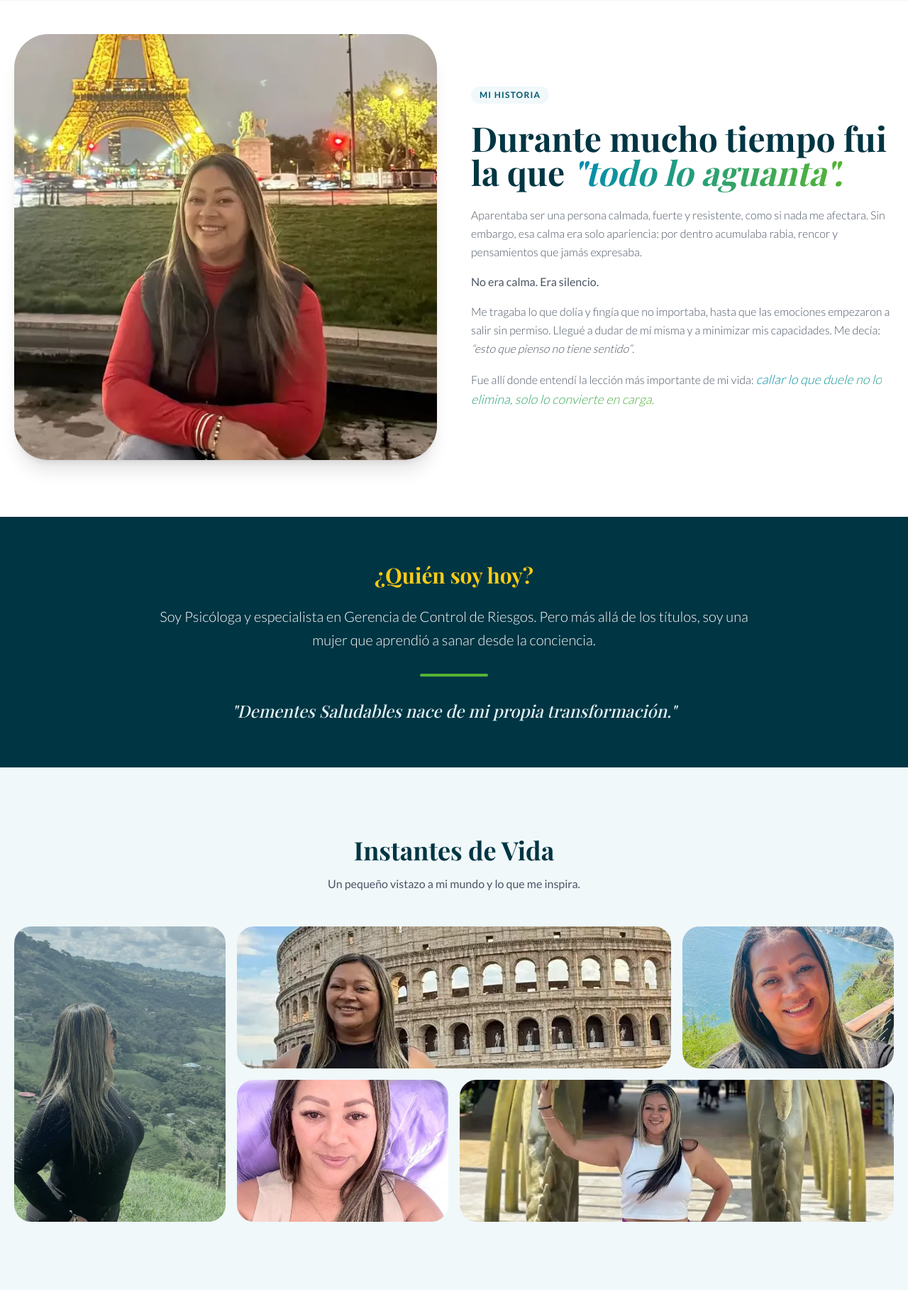
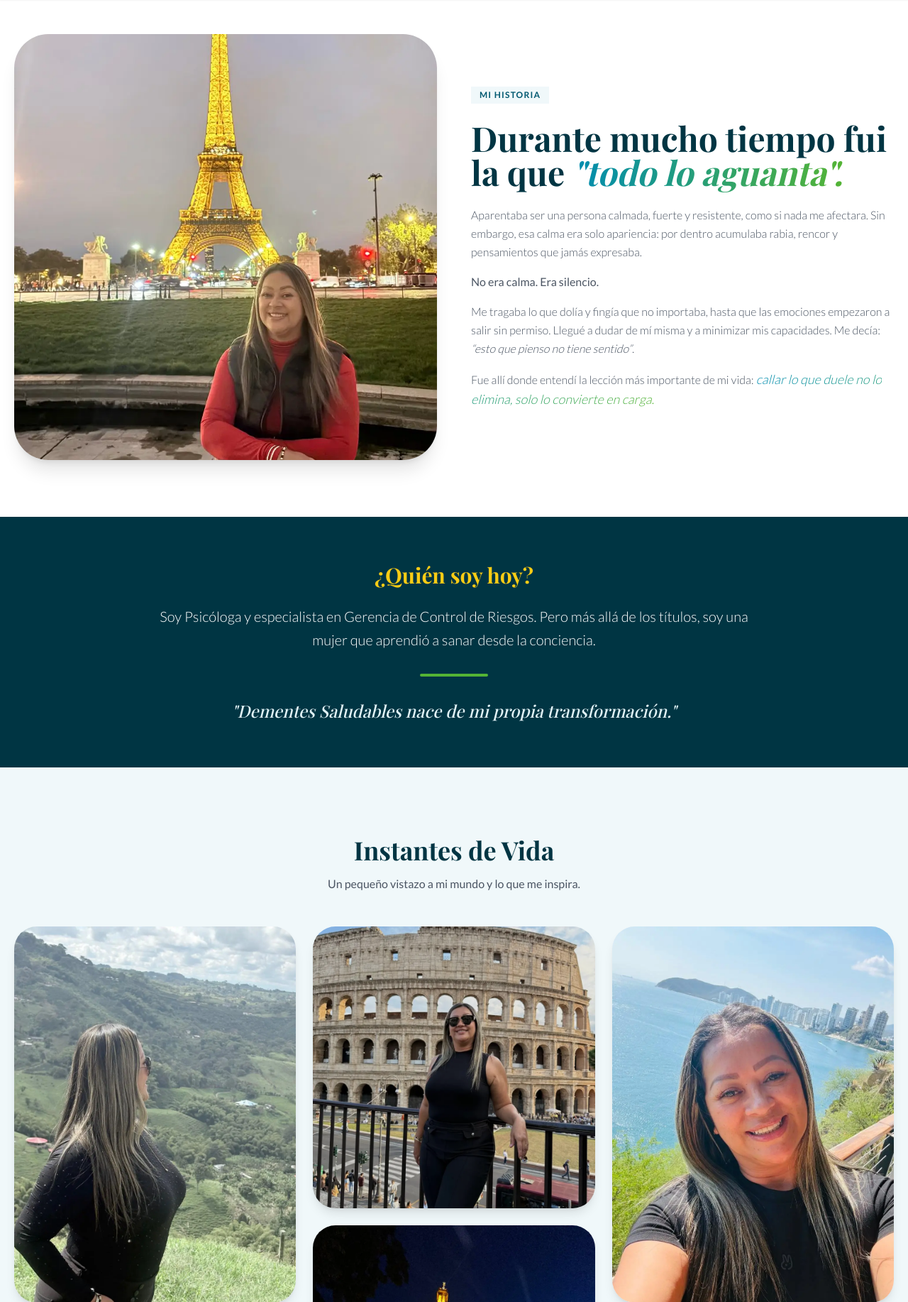
Before and after one commit to juanes0sorio/DementesSaludablesWeb, a Django app: page /sobremi/ in a window 1280 px wide. Shown: the part 96-1930 px from the top of the page at 71% size. Run offline with Django 5.2, Linux system fonts and the light colour scheme; some libraries are stand-ins or nearby versions.

Commit message:
se corrige la seccion sobre mi, con el parametro safe y disposicion de las imagenes

```diff
--- a/templates/core/sobremi.html
+++ b/templates/core/sobremi.html
@@ -9,36 +9,44 @@
     <div class="container mx-auto px-5 flex flex-col lg:flex-row items-center gap-12">
 
         <div class="lg:w-1/2 w-full relative">
-            <div class="absolute inset-0 bg-brand-100 rounded-[3rem] rotate-2 transform translate-x-2 translate-y-2 -z-10"></div>
-            <img src="{% static 'img/0.webp' %}"
-                 alt="Psicóloga Fundadora"
-                 class="relative rounded-[3rem] shadow-xl w-full object-cover h-[500px] md:h-[600px] object-top">
+            <div
+                class="absolute inset-0 bg-brand-100 rounded-[3rem] rotate-2 transform translate-x-2 translate-y-2 -z-10">
+            </div>
+
+            <img src="{% static 'img/0.webp' %}" alt="Psicóloga Fundadora"
+                class="relative rounded-[3rem] shadow-xl w-full object-cover h-[500px] md:h-[600px] object-center">
         </div>
 
         <div class="lg:w-1/2 w-full">
-            <span class="inline-block py-1 px-3 rounded-full bg-brand-50 text-brand-700 text-xs font-bold tracking-widest uppercase mb-6">
+            <span
+                class="inline-block py-1 px-3 gitrounded-full bg-brand-50 text-brand-700 text-xs font-bold tracking-widest uppercase mb-6">
                 Mi Historia
             </span>
 
             <h1 class="font-serif text-4xl lg:text-5xl font-bold text-brand-900 leading-tight mb-6">
                 Durante mucho tiempo fui la que
-                <span
-                        class="text-transparent bg-clip-text bg-gradient-to-r from-brand-500 to-nature-500 italic">"todo lo aguanta".
+                <span class="text-transparent bg-clip-text bg-gradient-to-r from-brand-500 to-nature-500 italic">"todo
+                    lo aguanta".
                 </span>
             </h1>
 
             <div class="prose prose-lg text-gray-600 font-light leading-relaxed space-y-4">
                 <p>
-                    Aparentaba ser una persona calmada, fuerte y resistente, como si nada me afectara. Sin embargo, esa calma era solo apariencia: por dentro acumulaba rabia, rencor y pensamientos que jamás expresaba.
+                    Aparentaba ser una persona calmada, fuerte y resistente, como si nada me afectara. Sin embargo, esa
+                    calma era solo apariencia: por dentro acumulaba rabia, rencor y pensamientos que jamás expresaba.
                 </p>
                 <p>
                     <strong>No era calma. Era silencio.</strong>
                 </p>
                 <p>
-                    Me tragaba lo que dolía y fingía que no importaba, hasta que las emociones empezaron a salir sin permiso. Llegué a dudar de mí misma y a minimizar mis capacidades. Me decía: <em>“esto que pienso no tiene sentido”</em>.
+                    Me tragaba lo que dolía y fingía que no importaba, hasta que las emociones empezaron a salir sin
+                    permiso. Llegué a dudar de mí misma y a minimizar mis capacidades. Me decía: <em>“esto que pienso no
+                        tiene sentido”</em>.
                 </p>
                 <p>
-                    Fue allí donde entendí la lección más importante de mi vida: <span class="text-lg text-transparent bg-clip-text bg-gradient-to-r from-brand-500 to-nature-500 italic">callar lo que duele no lo elimina, solo lo convierte en carga.</span>
+                    Fue allí donde entendí la lección más importante de mi vida: <span
+                        class="text-lg text-transparent bg-clip-text bg-gradient-to-r from-brand-500 to-nature-500 italic">callar
+                        lo que duele no lo elimina, solo lo convierte en carga.</span>
                 </p>
             </div>
         </div>
@@ -51,7 +59,8 @@
             ¿Quién soy hoy?
         </h2>
         <p class="text-xl font-light leading-relaxed mb-8">
-            Soy Psicóloga y especialista en Gerencia de Control de Riesgos. Pero más allá de los títulos, soy una mujer que aprendió a sanar desde la conciencia.
+            Soy Psicóloga y especialista en Gerencia de Control de Riesgos. Pero más allá de los títulos, soy una mujer
+            que aprendió a sanar desde la conciencia.
         </p>
         <div class="w-24 h-1 bg-nature-500 mx-auto rounded-full"></div>
         <p class="mt-8 text-brand-100 italic font-serif text-2xl">
@@ -68,37 +77,66 @@
             <p class="text-gray-600">Un pequeño vistazo a mi mundo y lo que me inspira.</p>
         </div>
 
-        <div class="grid grid-cols-2 md:grid-cols-4 gap-4 auto-rows-[200px]">
+        <div class="grid grid-cols-2 md:grid-cols-3 gap-6">
 
-            <div class="col-span-1 md:col-span-1 row-span-2 relative group overflow-hidden rounded-3xl cursor-pointer">
-                <img src="{% static 'img/2.webp' %}"
-                     alt="Momento 1"
-                     class="absolute inset-0 w-full h-full object-cover transition-transform duration-500 group-hover:scale-110">
-                <div class="absolute inset-0 bg-brand-900/20 group-hover:bg-brand-900/0 transition-colors"></div>
+            <!-- Columna 1 -->
+            <div class="space-y-6">
+                <!-- Tall Portrait -->
+                <div class="relative group rounded-[2rem] overflow-hidden shadow-lg cursor-pointer aspect-[3/4]">
+                    <img src="{% static 'img/2.webp' %}" alt="Instantes de Vida - 1"
+                        class="absolute inset-0 w-full h-full object-cover transition-transform duration-700 group-hover:scale-110">
+                    <div
+                        class="absolute inset-0 bg-gradient-to-t from-black/40 via-transparent to-transparent opacity-0 group-hover:opacity-100 transition-opacity duration-300">
+                    </div>
+                </div>
+
+                <!-- Square -->
+                <div class="relative group rounded-[2rem] overflow-hidden shadow-lg cursor-pointer aspect-square">
+                    <img src="{% static 'img/4.webp' %}" alt="Instantes de Vida - 4"
+                        class="absolute inset-0 w-full h-full object-cover transition-transform duration-700 group-hover:scale-110">
+                    <div class="absolute inset-0 bg-black/10 group-hover:bg-transparent transition-colors duration-300">
+                    </div>
+                </div>
             </div>
 
-            <div class="col-span-1 md:col-span-2 row-span-1 relative group overflow-hidden rounded-3xl cursor-pointer">
-                <img src="{% static 'img/5.webp' %}"
-                     alt="Momento 2"
-                     class="absolute inset-0 w-full h-full object-cover transition-transform duration-500 group-hover:scale-110">
+            <!-- Columna 2 -->
+            <div class="space-y-6">
+                <!-- Square -->
+                <div class="relative group rounded-[2rem] overflow-hidden shadow-lg cursor-pointer aspect-square">
+                    <img src="{% static 'img/5.webp' %}" alt="Instantes de Vida - 2"
+                        class="absolute inset-0 w-full h-full object-cover transition-transform duration-700 group-hover:scale-110">
+                    <div class="absolute inset-0 bg-black/10 group-hover:bg-transparent transition-colors duration-300">
+                    </div>
+                </div>
+
+                <!-- Tall Portrait -->
+                <div class="relative group rounded-[2rem] overflow-hidden shadow-lg cursor-pointer aspect-[3/4]">
+                    <img src="{% static 'img/1.webp' %}" alt="Instantes de Vida - 5"
+                        class="absolute inset-0 w-full h-full object-cover object-top transition-transform duration-700 group-hover:scale-110">
+                    <div
+                        class="absolute inset-0 bg-gradient-to-t from-black/40 via-transparent to-transparent opacity-0 group-hover:opacity-100 transition-opacity duration-300">
+                    </div>
+                </div>
             </div>
 
-            <div class="col-span-1 row-span-1 relative group overflow-hidden rounded-3xl cursor-pointer">
-                <img src="{% static 'img/3.webp' %}"
-                     alt="Momento 3"
-                     class="absolute inset-0 w-full h-full object-cover transition-transform duration-500 group-hover:scale-110">
-            </div>
+            <!-- Columna 3 -->
+            <div class="space-y-6">
+                <!-- Tall Portrait -->
+                <div class="relative group rounded-[2rem] overflow-hidden shadow-lg cursor-pointer aspect-[3/4]">
+                    <img src="{% static 'img/3.webp' %}" alt="Instantes de Vida - 3"
+                        class="absolute inset-0 w-full h-full object-cover transition-transform duration-700 group-hover:scale-110">
+                    <div
+                        class="absolute inset-0 bg-gradient-to-t from-black/40 via-transparent to-transparent opacity-0 group-hover:opacity-100 transition-opacity duration-300">
+                    </div>
+                </div>
 
-            <div class="col-span-1 row-span-1 relative group overflow-hidden rounded-3xl cursor-pointer">
-                <img src="{% static 'img/4.webp' %}"
-                     alt="Momento 4"
-                     class="absolute inset-0 w-full h-full object-cover transition-transform duration-500 group-hover:scale-110">
-            </div>
-
-            <div class="col-span-2 md:col-span-2 row-span-1 relative group overflow-hidden rounded-3xl cursor-pointer">
-                <img src="{% static 'img/1.webp' %}"
-                     alt="Momento 5"
-                     class="absolute inset-0 w-full h-full object-cover transition-transform duration-500 group-hover:scale-110">
+                <!-- Square (New/Reference) -->
+                <div class="relative group rounded-[2rem] overflow-hidden shadow-lg cursor-pointer aspect-square">
+                    <img src="{% static 'img/6.webp' %}" alt="Instantes de Vida - 6"
+                        class="absolute inset-0 w-full h-full object-cover transition-transform duration-700 group-hover:scale-110">
+                    <div class="absolute inset-0 bg-black/10 group-hover:bg-transparent transition-colors duration-300">
+                    </div>
+                </div>
             </div>
 
         </div>
@@ -115,14 +153,17 @@
                     ¿Qué es Dementes Saludables?
                 </h2>
                 <p class="text-gray-600 mb-8 leading-relaxed">
-                    Es mi marca personal y un espacio creado para brindar reflexiones motivacionales sobre salud mental, enfocadas en fortalecer el bienestar emocional, el amor propio y la capacidad de expresar lo que sentimos.
+                    Es mi marca personal y un espacio creado para brindar reflexiones motivacionales sobre salud mental,
+                    enfocadas en fortalecer el bienestar emocional, el amor propio y la capacidad de expresar lo que
+                    sentimos.
                 </p>
 
                 <h3 class="font-serif text-2xl font-bold text-nature-600 mb-4">
                     Mi Propósito
                 </h3>
                 <p class="text-gray-600 leading-relaxed">
-                    Acompañar a las personas a sanar desde la conciencia, ayudándoles a transformar pensamientos, emociones y heridas internas en aprendizaje, calma y crecimiento personal.
+                    Acompañar a las personas a sanar desde la conciencia, ayudándoles a transformar pensamientos,
+                    emociones y heridas internas en aprendizaje, calma y crecimiento personal.
                 </p>
 
                 <div class="mt-10 p-6 bg-brand-50 rounded-2xl border-l-4 border-nature-500">
@@ -139,32 +180,54 @@
 
                 <ul class="space-y-6">
                     <li class="flex items-start">
-                        <span class="flex-shrink-0 w-8 h-8 bg-nature-100 rounded-full flex items-center justify-center text-nature-600 mr-4">
-                            <svg class="w-5 h-5" fill="none" stroke="currentColor" viewBox="0 0 24 24"><path stroke-linecap="round" stroke-linejoin="round" stroke-width="2" d="M5 13l4 4L19 7"></path></svg>
+                        <span
+                            class="flex-shrink-0 w-8 h-8 bg-nature-100 rounded-full flex items-center justify-center text-nature-600 mr-4">
+                            <svg class="w-5 h-5" fill="none" stroke="currentColor" viewBox="0 0 24 24">
+                                <path stroke-linecap="round" stroke-linejoin="round" stroke-width="2"
+                                    d="M5 13l4 4L19 7"></path>
+                            </svg>
                         </span>
                         <span class="text-gray-700 font-medium">Contenido claro, humano y cercano.</span>
                     </li>
                     <li class="flex items-start">
-                        <span class="flex-shrink-0 w-8 h-8 bg-brand-100 rounded-full flex items-center justify-center text-brand-600 mr-4">
-                            <svg class="w-5 h-5" fill="none" stroke="currentColor" viewBox="0 0 24 24"><path stroke-linecap="round" stroke-linejoin="round" stroke-width="2" d="M16 7a4 4 0 11-8 0 4 4 0 018 0zM12 14a7 7 0 00-7 7h14a7 7 0 00-7-7z"></path></svg>
+                        <span
+                            class="flex-shrink-0 w-8 h-8 bg-brand-100 rounded-full flex items-center justify-center text-brand-600 mr-4">
+                            <svg class="w-5 h-5" fill="none" stroke="currentColor" viewBox="0 0 24 24">
+                                <path stroke-linecap="round" stroke-linejoin="round" stroke-width="2"
+                                    d="M16 7a4 4 0 11-8 0 4 4 0 018 0zM12 14a7 7 0 00-7 7h14a7 7 0 00-7-7z"></path>
+                            </svg>
                         </span>
                         <span class="text-gray-700 font-medium">Autoconocimiento y autoestima.</span>
                     </li>
                     <li class="flex items-start">
-                        <span class="flex-shrink-0 w-8 h-8 bg-yellow-100 rounded-full flex items-center justify-center text-yellow-600 mr-4">
-                            <svg class="w-5 h-5" fill="none" stroke="currentColor" viewBox="0 0 24 24"><path stroke-linecap="round" stroke-linejoin="round" stroke-width="2" d="M4.318 6.318a4.5 4.5 0 000 6.364L12 20.364l7.682-7.682a4.5 4.5 0 00-6.364-6.364L12 7.636l-1.318-1.318a4.5 4.5 0 00-6.364 0z"></path></svg>
+                        <span
+                            class="flex-shrink-0 w-8 h-8 bg-yellow-100 rounded-full flex items-center justify-center text-yellow-600 mr-4">
+                            <svg class="w-5 h-5" fill="none" stroke="currentColor" viewBox="0 0 24 24">
+                                <path stroke-linecap="round" stroke-linejoin="round" stroke-width="2"
+                                    d="M4.318 6.318a4.5 4.5 0 000 6.364L12 20.364l7.682-7.682a4.5 4.5 0 00-6.364-6.364L12 7.636l-1.318-1.318a4.5 4.5 0 00-6.364 0z">
+                                </path>
+                            </svg>
                         </span>
                         <span class="text-gray-700 font-medium">Gestión emocional (rabia, tristeza, ansiedad).</span>
                     </li>
                     <li class="flex items-start">
-                        <span class="flex-shrink-0 w-8 h-8 bg-nature-100 rounded-full flex items-center justify-center text-nature-600 mr-4">
-                            <svg class="w-5 h-5" fill="none" stroke="currentColor" viewBox="0 0 24 24"><path stroke-linecap="round" stroke-linejoin="round" stroke-width="2" d="M12 8v4l3 3m6-3a9 9 0 11-18 0 9 9 0 0118 0z"></path></svg>
+                        <span
+                            class="flex-shrink-0 w-8 h-8 bg-nature-100 rounded-full flex items-center justify-center text-nature-600 mr-4">
+                            <svg class="w-5 h-5" fill="none" stroke="currentColor" viewBox="0 0 24 24">
+                                <path stroke-linecap="round" stroke-linejoin="round" stroke-width="2"
+                                    d="M12 8v4l3 3m6-3a9 9 0 11-18 0 9 9 0 0118 0z"></path>
+                            </svg>
                         </span>
                         <span class="text-gray-700 font-medium">Motivación consciente y hábitos saludables.</span>
                     </li>
                     <li class="flex items-start">
-                        <span class="flex-shrink-0 w-8 h-8 bg-brand-100 rounded-full flex items-center justify-center text-brand-600 mr-4">
-                            <svg class="w-5 h-5" fill="none" stroke="currentColor" viewBox="0 0 24 24"><path stroke-linecap="round" stroke-linejoin="round" stroke-width="2" d="M17 8h2a2 2 0 012 2v6a2 2 0 01-2 2h-2v4l-4-4H9a1.994 1.994 0 01-1.414-.586m0 0L11 14h4a2 2 0 002-2V6a2 2 0 00-2-2H5a2 2 0 00-2 2v6a2 2 0 002 2h2v4l.586-.586z"></path></svg>
+                        <span
+                            class="flex-shrink-0 w-8 h-8 bg-brand-100 rounded-full flex items-center justify-center text-brand-600 mr-4">
+                            <svg class="w-5 h-5" fill="none" stroke="currentColor" viewBox="0 0 24 24">
+                                <path stroke-linecap="round" stroke-linejoin="round" stroke-width="2"
+                                    d="M17 8h2a2 2 0 012 2v6a2 2 0 01-2 2h-2v4l-4-4H9a1.994 1.994 0 01-1.414-.586m0 0L11 14h4a2 2 0 002-2V6a2 2 0 00-2-2H5a2 2 0 00-2 2v6a2 2 0 002 2h2v4l.586-.586z">
+                                </path>
+                            </svg>
                         </span>
                         <span class="text-gray-700 font-medium">Relaciones, heridas emocionales y perdón.</span>
                     </li>
@@ -179,9 +242,11 @@
     <div class="container mx-auto px-5 max-w-2xl">
         <h2 class="font-serif text-3xl font-bold text-brand-900 mb-6">Mi Compromiso</h2>
         <p class="text-gray-600 text-lg leading-relaxed mb-10">
-            En este espacio no encontrarás juicios ni perfección. Encontrarás verdad, reflexión y motivación real. Porque sanar comienza cuando dejamos de callarnos y empezamos a volver a nosotros.
+            En este espacio no encontrarás juicios ni perfección. Encontrarás verdad, reflexión y motivación real.
+            Porque sanar comienza cuando dejamos de callarnos y empezamos a volver a nosotros.
         </p>
-        <a href="{% url 'blog_home' %}" class="inline-flex text-white bg-nature-500 border-0 py-3 px-10 focus:outline-none hover:bg-nature-600 rounded-full text-lg shadow-lg hover:shadow-xl transition-all font-bold">
+        <a href="{% url 'blog_home' %}"
+            class="inline-flex text-white bg-nature-500 border-0 py-3 px-10 focus:outline-none hover:bg-nature-600 rounded-full text-lg shadow-lg hover:shadow-xl transition-all font-bold">
             Explora el Blog
         </a>
     </div>
```
Also changed, not shown: templates/blog/todos.html (+40 -15 lines), static/img/0.webp, static/img/1.webp, static/img/5.webp, static/img/6.webp (added).
